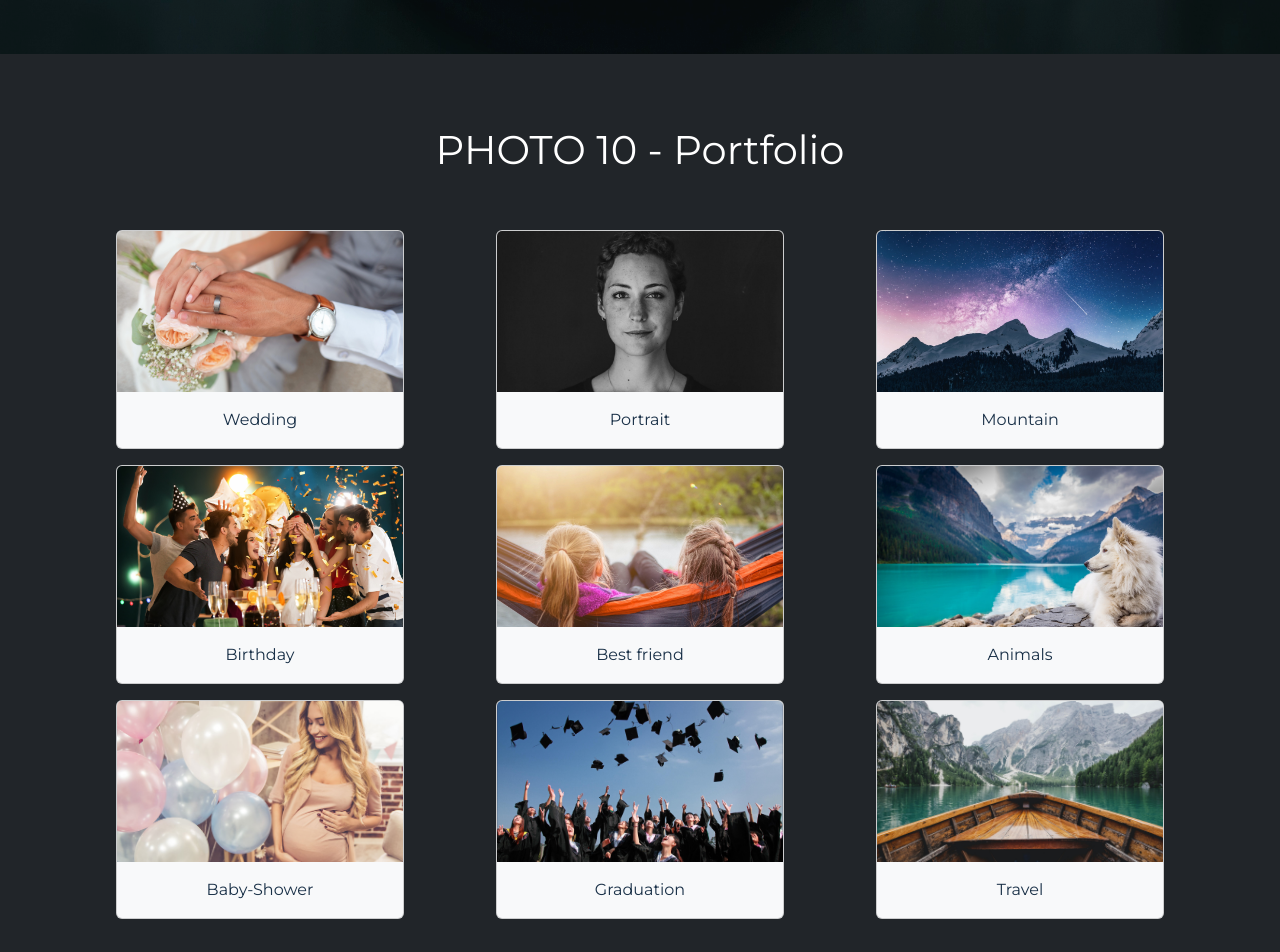
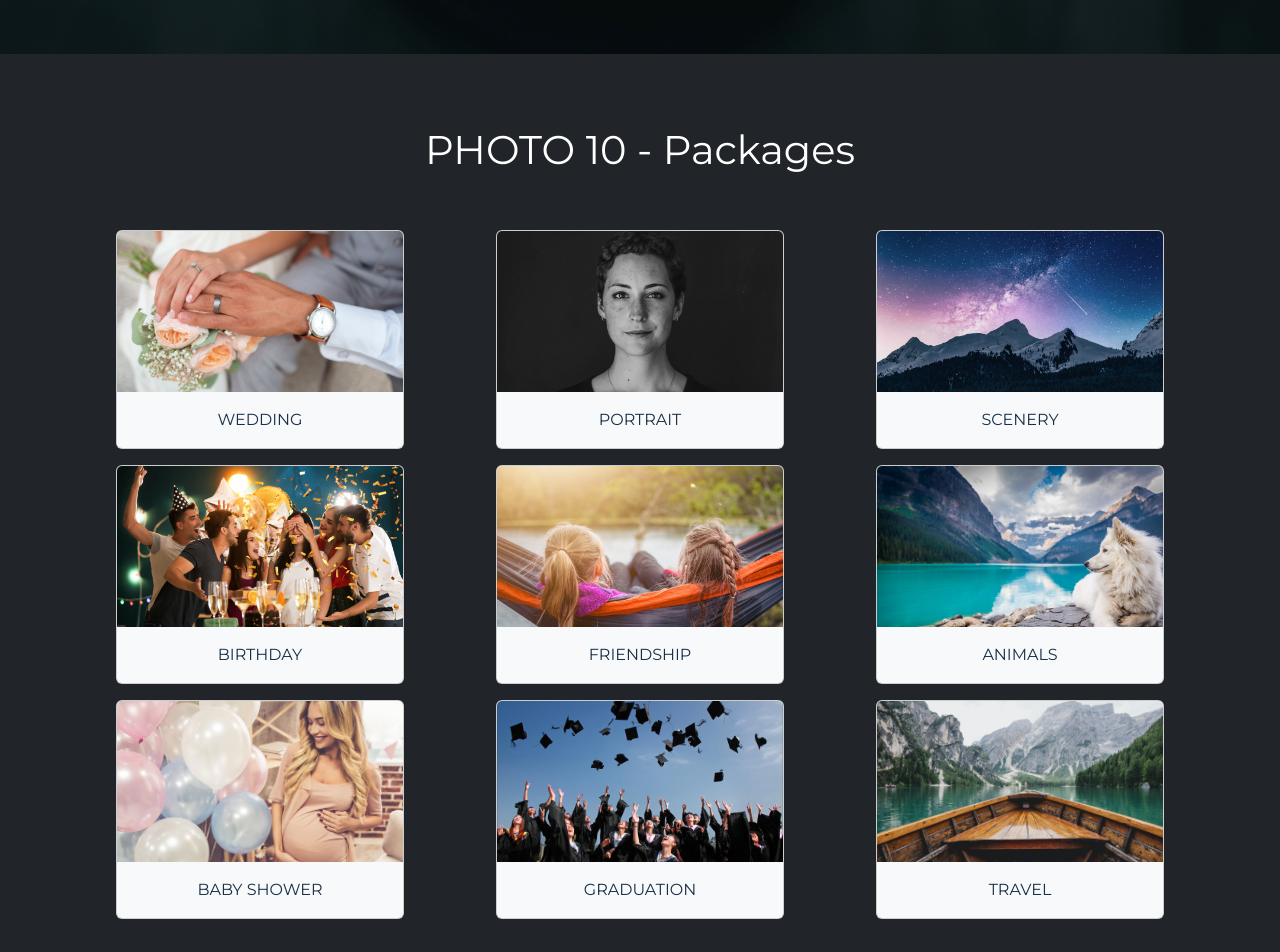
Before and after one commit to ChristineWeidhofer/Frontend-Team-Project, an Angular app: page / in a window 1280 px wide. Shown: the part 860-1812 px from the top of the page. Built offline with nearby package versions, Linux system fonts and the light colour scheme.

Commit message:
portfolio titles

```diff
--- a/src/app/portfolio.ts
+++ b/src/app/portfolio.ts
@@ -12,7 +12,7 @@ export const portfolio = [
      longDes: 'Photo-10 is responsible for great background/location with the correct lighting for our portrait photographs. You need to just call us and book a Portrait-Photo session.',
     },
     {
-     name: 'Mountain',
+     name: 'Scenery',
      description: 'Lorem, ipsum dolor sit amet consectetur adipisicing elit. Quam, dignissimos.',
      img: '../assets/mountain.jpg',
      longDes: 'We Photo-10 Team are also a mountain photographer team. We can’t be booked for such photograph sessions, but you can join our team and have a lot of fun.',
@@ -24,7 +24,7 @@ export const portfolio = [
      longDes: 'Birthdays are special days, so you want to have a great B-Day Party and great photos. Get in touch with us!',
     },
     {
-     name: 'Best friend',
+     name: 'Friendship',
      description: 'Lorem, ipsum dolor sit amet consectetur adipisicing elit. Quam, dignissimos.',
      img: '../assets/girls.jpg',
      longDes: 'Take time and join us with your best friend. Photo 10 will let you have beautiful moment with your souls sister/brother.',
@@ -36,7 +36,7 @@ export const portfolio = [
      longDes: 'Animals are our passion. They are a best friend, a child for us . So, we are now available for Animal Photo Shoots.',
     },
     {
-     name: 'Baby-Shower',
+     name: 'Baby Shower',
      description: 'Lorem, ipsum dolor sit amet consectetur adipisicing elit. Quam, dignissimos.',
      img: '../assets/close-up_woman.jpg',
      longDes: 'Baby Shower shoots are available  now with  50%sale and we sponsor you to have a great Baby-Shower Party.',
--- a/src/app/portfolio/portfolio.component.html
+++ b/src/app/portfolio/portfolio.component.html
@@ -1,12 +1,12 @@
 <div class="container">
     <br>
-    <H1 class="text-center my-5">PHOTO 10 - Portfolio</H1>
+    <H1 class="text-center my-5">PHOTO 10 - Packages</H1>
     <div class="row row-cols-lg-3 row-cols-md-2 row-cols-sm-1">
         <div *ngFor="let val of portfolio; index as portfolioID">
             <div class="card myCard mx-auto bg-light m-2" style="width: 18rem;">
                 <img class="card-img-top" src="{{val.img}}" alt="{{val.name}}" alt="Card image cap">
                 <div class="card-body">
-                <p class="card-text text-center"><a routerLink="portfolio/{{portfolioID}}">{{val.name}}</a></p>
+                <p class="card-text text-center text-uppercase"><a routerLink="portfolio/{{portfolioID}}">{{val.name}}</a></p>
                 </div>
             </div>
         </div>
```
